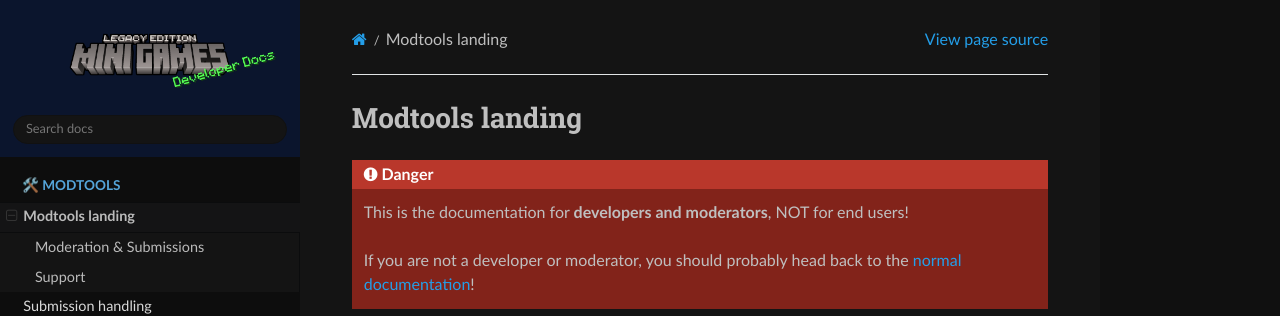
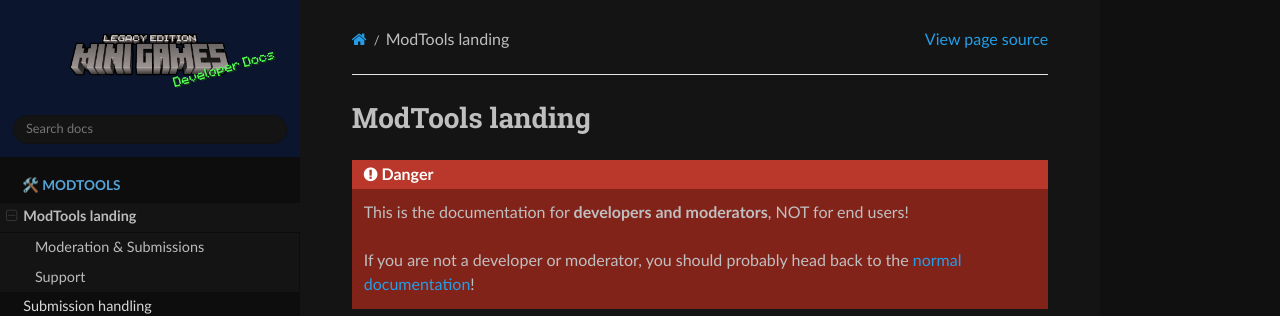
Before and after one commit to Legacy-Edition-Minigames/Documentation, a Sphinx documentation site: the page built from docs/source/modtools/landing.rst, in a window 1280 px wide. Shown: the top 316 px of the page. Built offline with Sphinx 7.4.7 and the Read the Docs theme 3.1.0, drawn with Linux system fonts in a browser that asks for light colours.

```diff
--- a/docs/source/index.rst
+++ b/docs/source/index.rst
@@ -5,7 +5,7 @@ Welcome to the Legacy Edition Minigames documentation!
 .. toctree::
    :maxdepth: 2
    :hidden:
-   :caption: 🛠️ Modtools
+   :caption: 🛠️ ModTools
 
    /modtools/landing
 
--- a/docs/source/modtools/landing.rst
+++ b/docs/source/modtools/landing.rst
@@ -1,4 +1,4 @@
-Modtools landing
+ModTools landing
 ================
 
 .. danger::
--- a/docs/source/modtools/uploading/submissions.rst
+++ b/docs/source/modtools/uploading/submissions.rst
@@ -1,7 +1,7 @@
 Submission handling
 ===================
 .. meta::
-   :description lang=en: Learn how to accept and update modtools submissions
+   :description lang=en: Learn how to accept and update ModTools submissions
 
 This guide is for adding and updating mods to the ModTools Database repository on GitHub.
 
```
